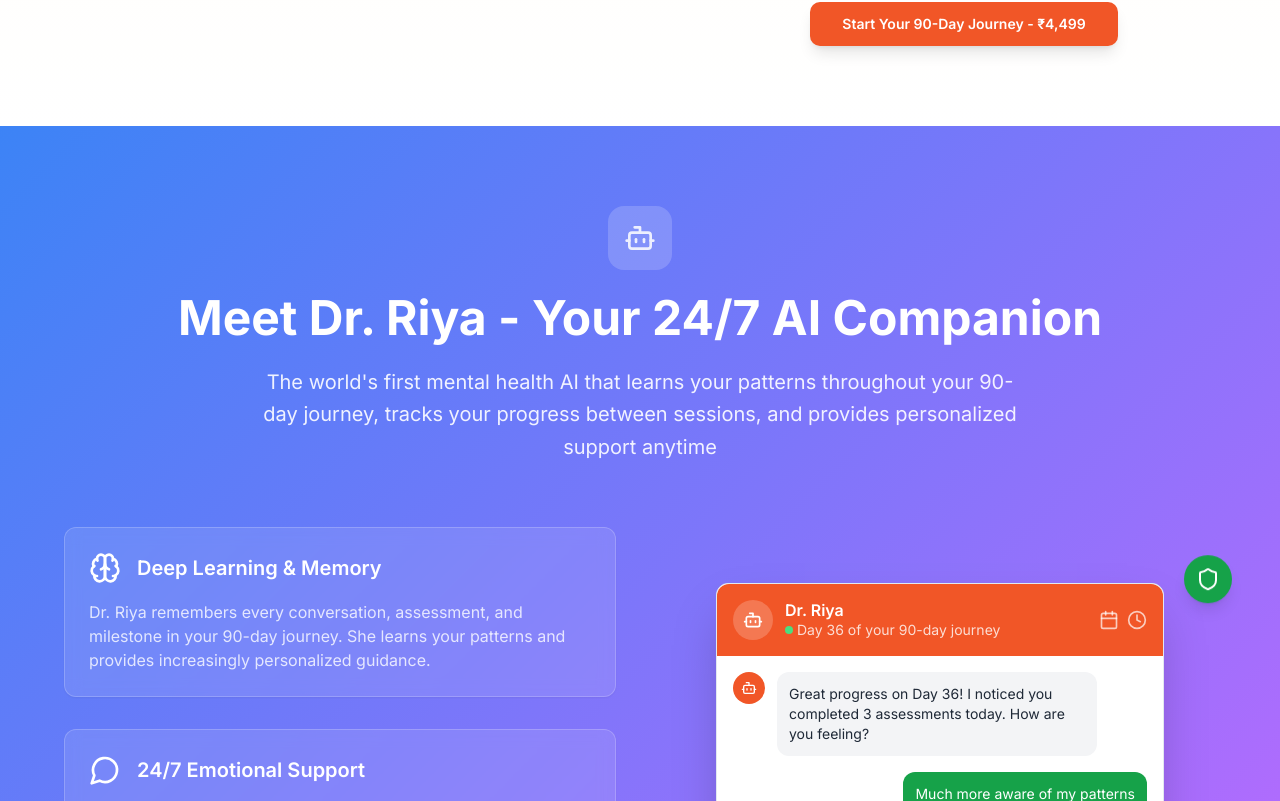
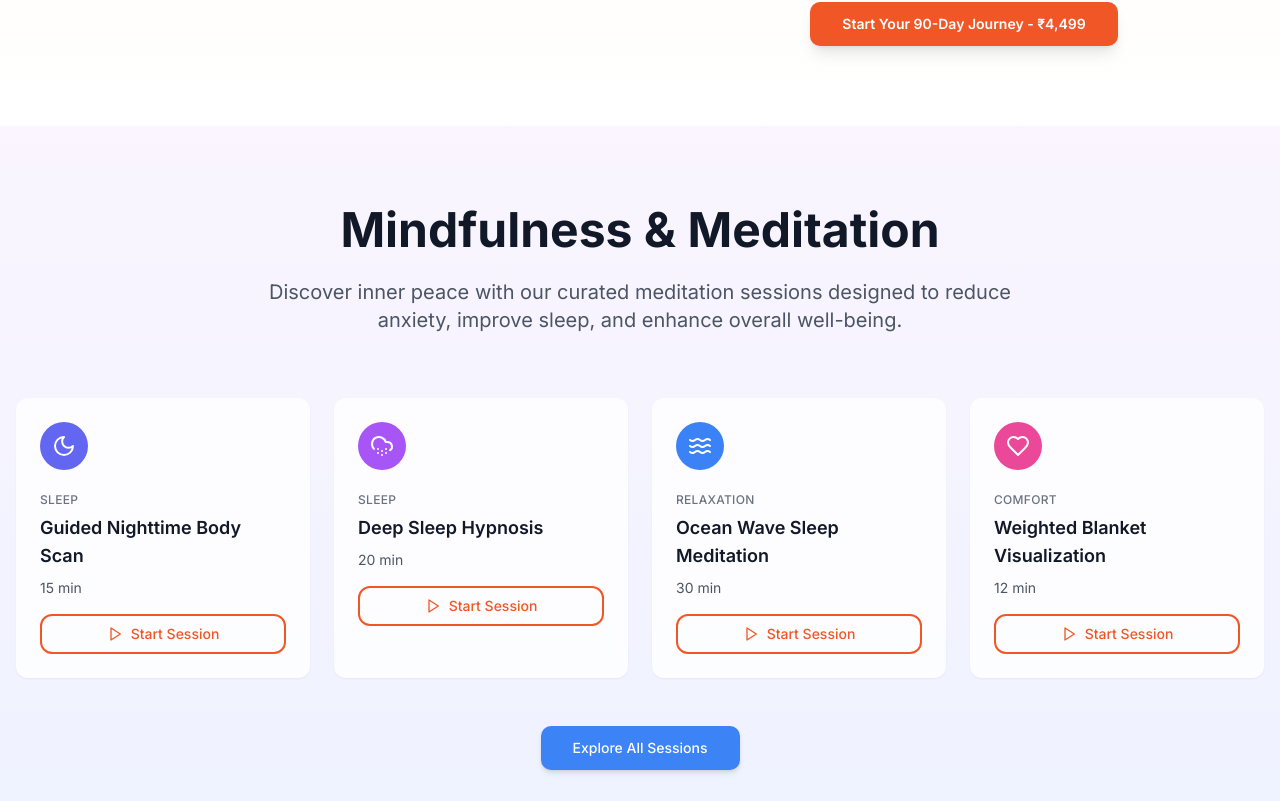
Before and after one commit to immersepe12/mindpath-ai-guide, a React (Vite) app: page / in a window 1280 px wide. Shown: the part 5119-5920 px from the top of the page. Built offline with nearby package versions, Linux system fonts and the light colour scheme.

Commit message:
Fix MindfulnessSection JSX return
The MindfulnessSection component was not returning any JSX, causing a TypeScript error when used in Index.tsx. This commit adds a basic JSX structure to the MindfulnessSection component to resolve the error.

```diff
--- a/src/components/MindfulnessSection.tsx
+++ b/src/components/MindfulnessSection.tsx
@@ -1,6 +1,8 @@
+
 import { MindTalkButton } from "./ui/button-variants";
 import { Card, CardContent } from "./ui/card";
 import { Play, Moon, Waves, CloudSnow, Heart } from "lucide-react";
+
 const meditationSessions = [{
   title: "Guided Nighttime Body Scan",
   duration: "15 min",
@@ -26,7 +28,63 @@ const meditationSessions = [{
   category: "Comfort",
   color: "bg-pink-500"
 }];
+
 const MindfulnessSection = () => {
-  return;
+  return (
+    <section className="py-20 bg-gradient-to-b from-purple-50 to-indigo-50">
+      <div className="container mx-auto px-4">
+        <div className="text-center mb-16">
+          <h2 className="text-4xl md:text-5xl font-bold text-gray-900 mb-6">
+            Mindfulness & Meditation
+          </h2>
+          <p className="text-xl text-gray-600 max-w-3xl mx-auto">
+            Discover inner peace with our curated meditation sessions designed to reduce anxiety, improve sleep, and enhance overall well-being.
+          </p>
+        </div>
+
+        <div className="grid grid-cols-1 md:grid-cols-2 lg:grid-cols-4 gap-6">
+          {meditationSessions.map((session, index) => {
+            const IconComponent = session.icon;
+            return (
+              <Card key={index} className="group hover:shadow-xl transition-all duration-300 border-0 bg-white/80 backdrop-blur-sm">
+                <CardContent className="p-6">
+                  <div className={`w-12 h-12 rounded-full ${session.color} flex items-center justify-center mb-4 group-hover:scale-110 transition-transform duration-300`}>
+                    <IconComponent className="w-6 h-6 text-white" />
+                  </div>
+
+                  <div className="mb-4">
+                    <span className="text-xs font-medium text-gray-500 uppercase tracking-wide">
+                      {session.category}
+                    </span>
+                    <h3 className="text-lg font-semibold text-gray-900 mt-1 mb-2">
+                      {session.title}
+                    </h3>
+                    <p className="text-sm text-gray-600">
+                      {session.duration}
+                    </p>
+                  </div>
+
+                  <MindTalkButton
+                    variant="outline"
+                    className="w-full group-hover:bg-purple-600 group-hover:text-white transition-colors duration-300"
+                  >
+                    <Play className="w-4 h-4 mr-2" />
+                    Start Session
+                  </MindTalkButton>
+                </CardContent>
+              </Card>
+            );
+          })}
+        </div>
+
+        <div className="text-center mt-12">
+          <MindTalkButton variant="ai" size="lg">
+            Explore All Sessions
+          </MindTalkButton>
+        </div>
+      </div>
+    </section>
+  );
 };
+
 export default MindfulnessSection;
```
